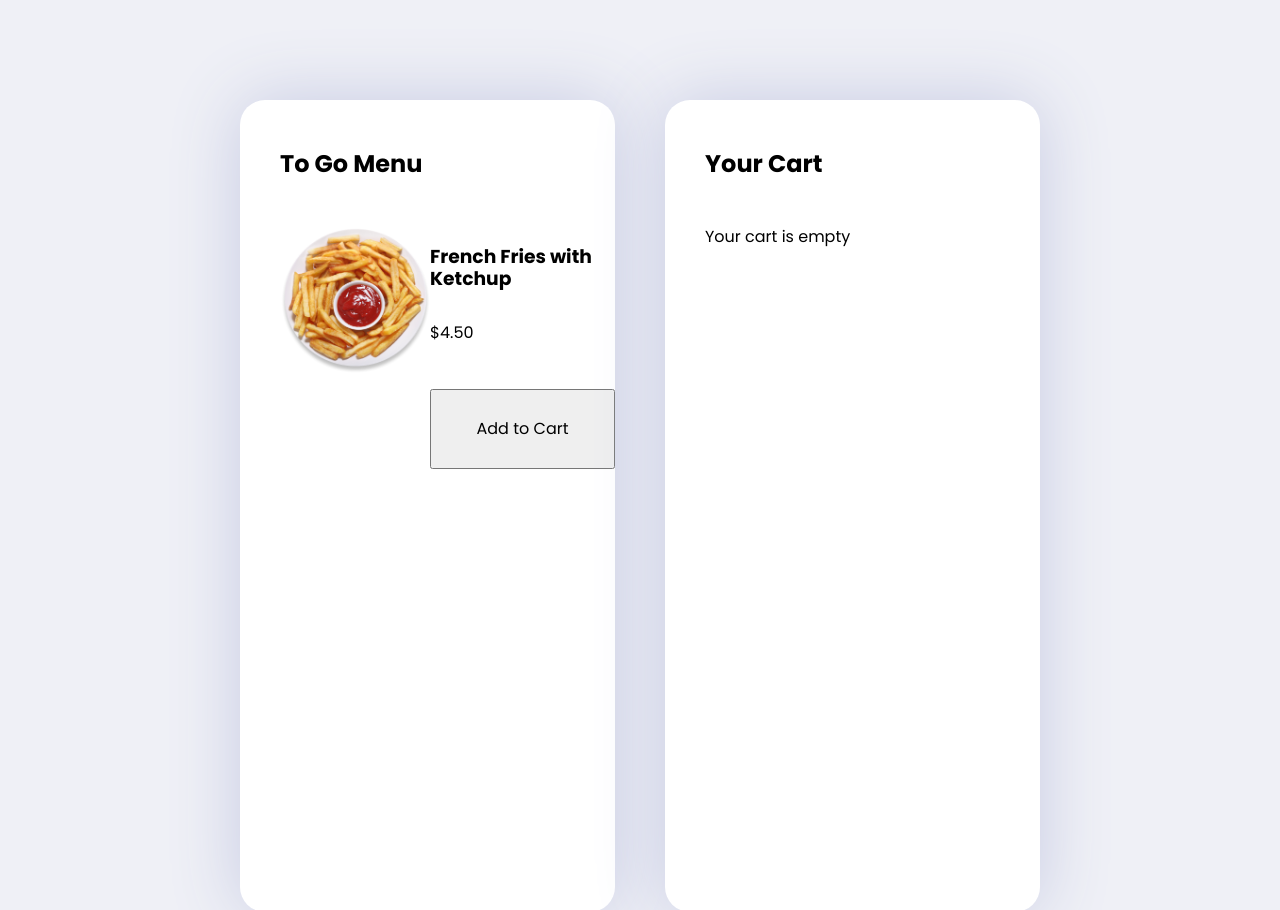
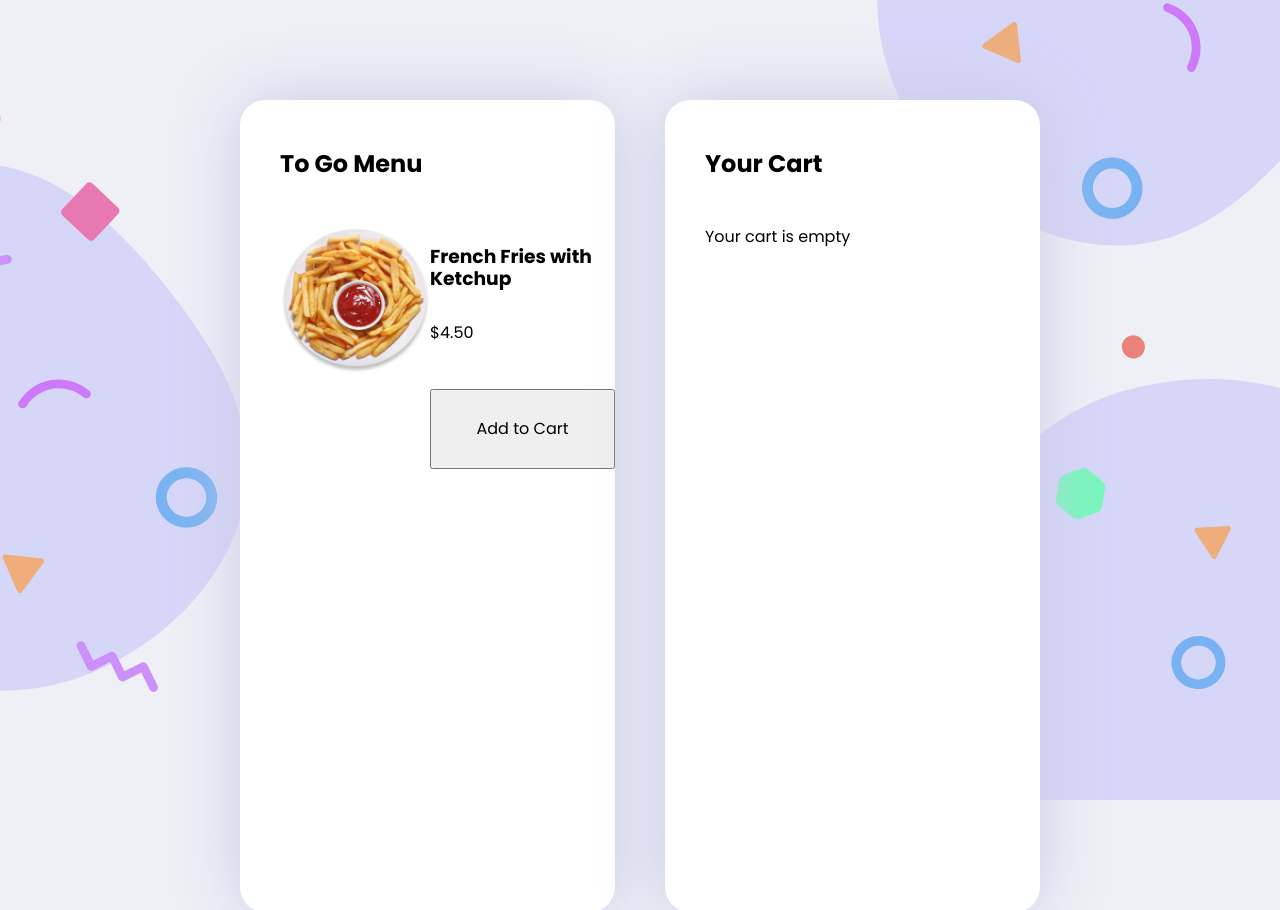
Before and after one commit to ivallee/adventofcss, a website: page 2-ecommerce-cart/STARTER-FILES/index.html in a window 1280 px wide. Shown: the top 910 px of the page. Drawn offline with nearby package versions, Linux system fonts and the light colour scheme.

Commit message:
Styles background with provided SVGs

```diff
--- a/2-ecommerce-cart/STARTER-FILES/index.html
+++ b/2-ecommerce-cart/STARTER-FILES/index.html
@@ -9,11 +9,6 @@
   <title>Ecommerce Component 🛍️</title>
 </head>
 <body>
-  <div class="wrapper__background">
-    <!-- svg1 -->
-    <!-- svg2 -->
-    <!-- svg3 -->
-  </div>
   <main class="wrapper">
     <section class="window menu">
       <!-- h2 title -->
--- a/2-ecommerce-cart/STARTER-FILES/style.css
+++ b/2-ecommerce-cart/STARTER-FILES/style.css
@@ -5,12 +5,19 @@
 }
 
 body {
+  height: 100vh;
   background: var(--bg);
-  margin: 100px 0;
   font-family: 'Poppins', sans-serif;
+  background-image:
+    url(./images/bg__left.svg),
+    url(./images/bg__top-right.svg),
+    url(./images/bg__btm-right.svg);
+  background-repeat: no-repeat, no-repeat, no-repeat;
+  background-position: left, top right, bottom right;
 }
 
 .wrapper {
+  padding: 100px 0;
   display: grid;
   grid-template-columns: repeat(2, minmax(375px, 375px));
   grid-gap: 50px;
```
